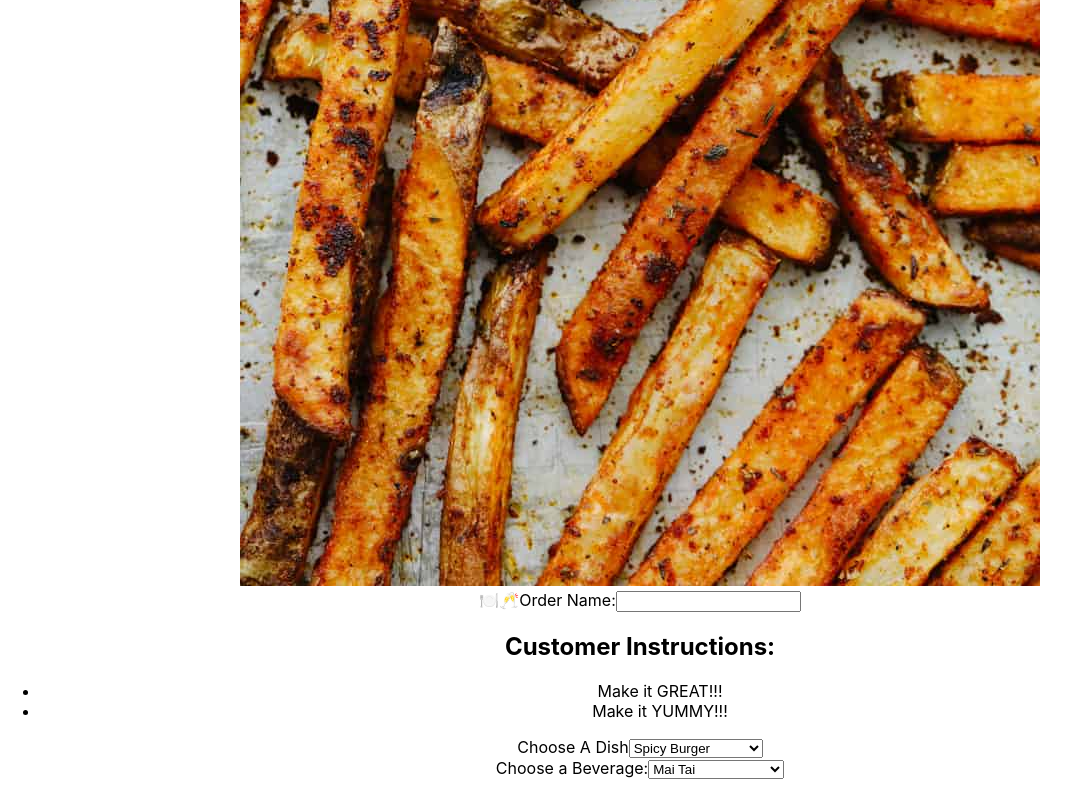
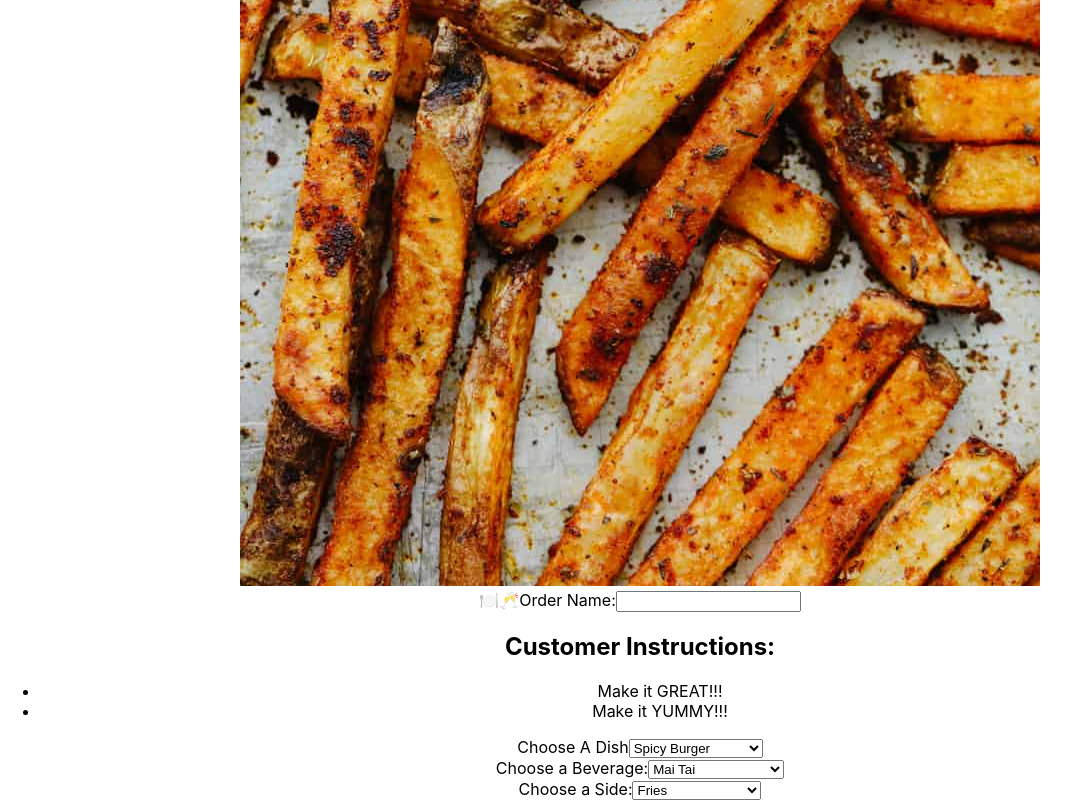
Before and after one commit to CarolynnFleming/food-order, a React (Create React App) app: page / in a window 1280 px wide. Shown: the part 1900-2700 px from the top of the page, without its empty margins (0-1080 px from the left). Before the commit the page ends 2679 px from the top, so only its background shows below. Built offline with nearby package versions, Linux system fonts and the light colour scheme.

Commit message:
component aded

```diff
--- a/src/App.js
+++ b/src/App.js
@@ -5,6 +5,7 @@ import NameInput from './NameInput.js';
 import InstructionList from './InstructionList.js';
 import DishDropDown from './DishDropDown.js';
 import BeverageDropDown from './BeverageDropDown.js';
+import SideDishDropDown from './SideDishDropDown.js';
 
 
 function App() {
@@ -22,6 +23,7 @@ function App() {
       <section>
         <DishDropDown setDishId={setDishId}/>
         <BeverageDropDown setBeverageId={setBeverageId}/>
+        <SideDishDropDown setSideDishId={setSideDishId}/>
       </section>
     </div>
   );
```
